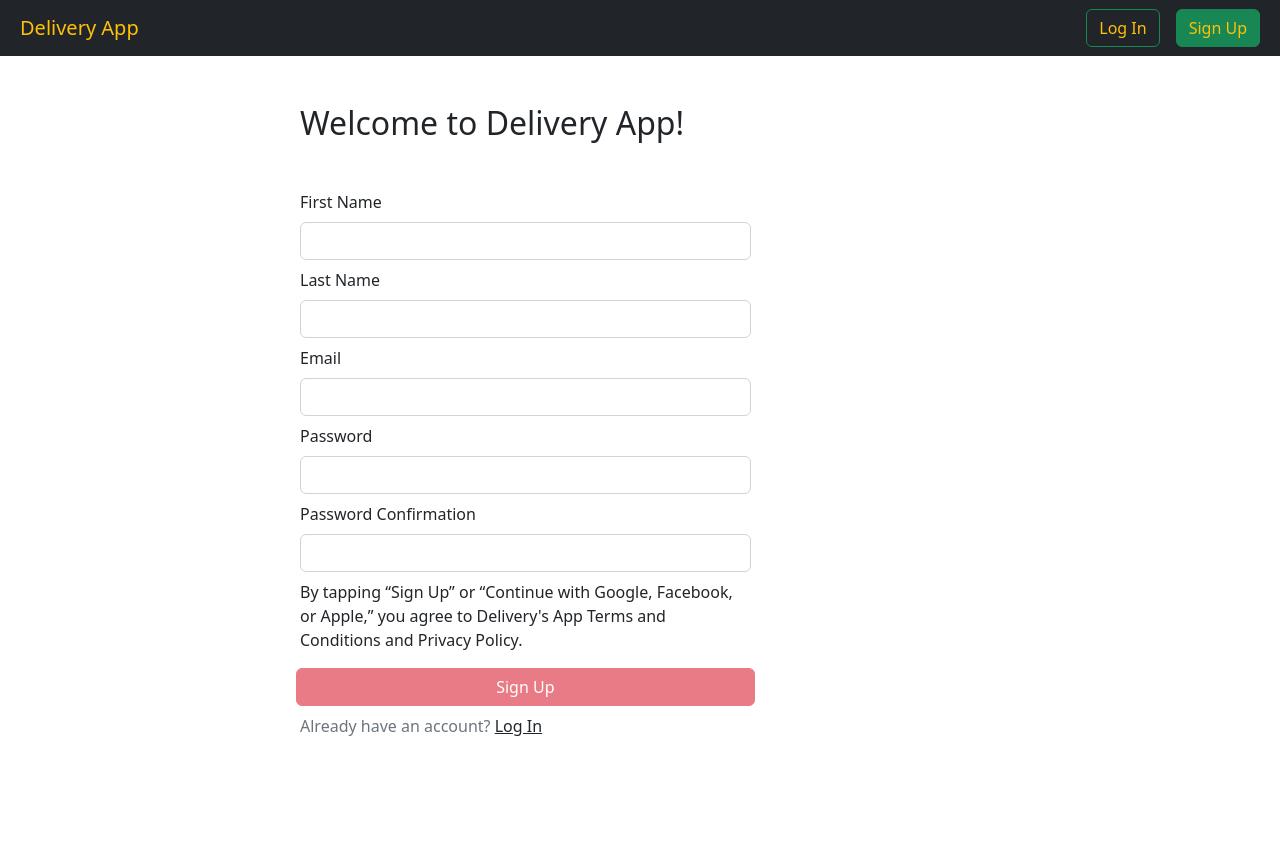
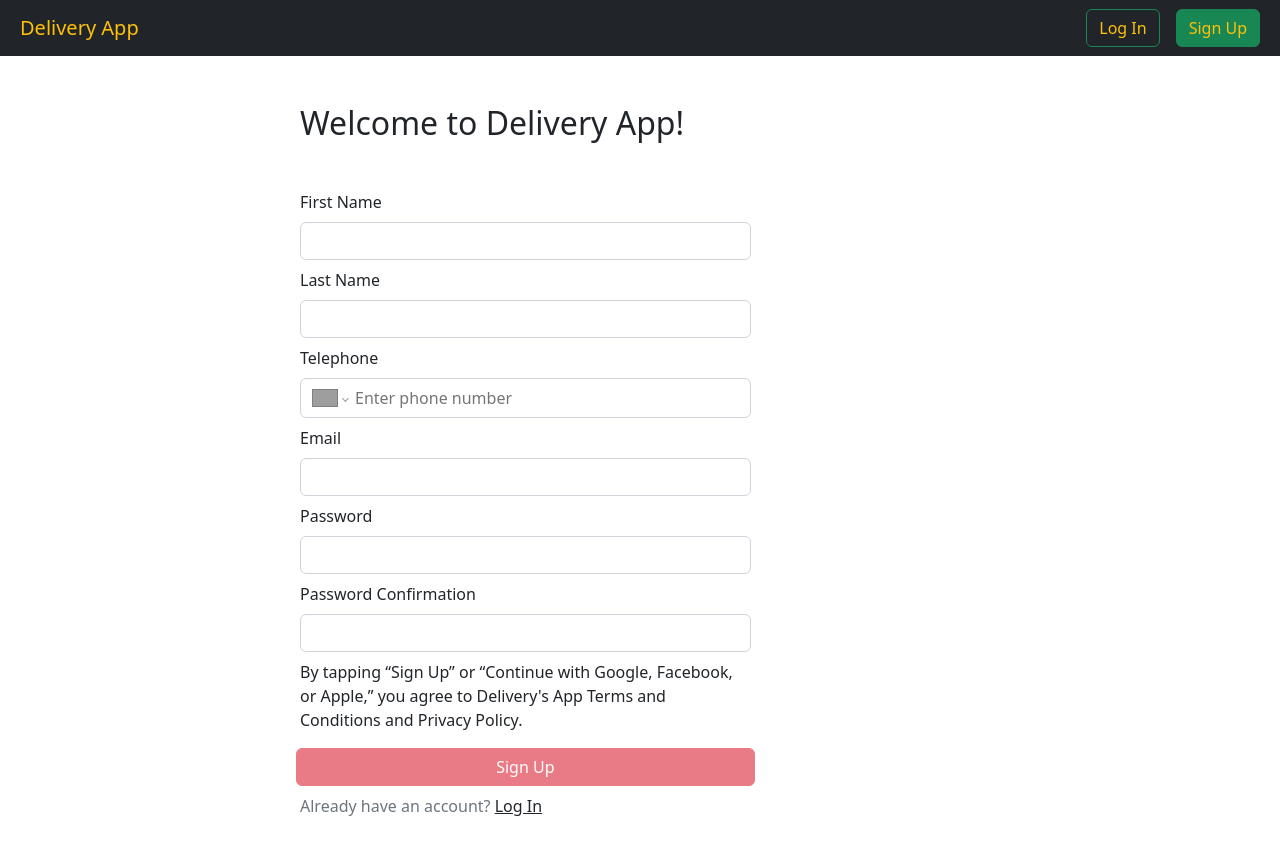
Before and after one commit to khorosh1lov/client, a React (Create React App) app: page /signup in a window 1280 px wide. Shown: the top 854 px of the page. Before the commit the page ends 802 px from the top, so only its background shows below. Built offline with nearby package versions, Linux system fonts and the light colour scheme; grey boxes are pictures that could not be loaded.

Commit message:
Last step

```diff
--- a/src/components/auth/SignUpForm.js
+++ b/src/components/auth/SignUpForm.js
@@ -6,14 +6,13 @@ import ErrorPasswordLength from "../forms/ErrorPasswordLength";
 import ErrorPasswordMatch from "../forms/ErrorPasswordMatch";
 import ErrorRequiredMessage from "../forms/ErrorRequiredMessage";
 import Input from '../forms/Input';
+import TelInput from '../forms/TelInput';
 import axios from "axios";
 import { useState } from "react";
 
 /*
 import LoginWithThirdParty from "../forms/LogInWithThirdParty";
-import TelInput from "../forms/TelInput"; */
-
-
+ */
 
 
 function SignUpForm() {
@@ -124,11 +123,11 @@ function SignUpForm() {
         />
         <ErrorRequiredMessage label="Last Name" value={lastName} />
 
-        {/* <TelInput
+        <TelInput
           label="Telephone"
           phone={phone}
           setPhone={setPhone}
-        ></TelInput> */}
+        ></TelInput>
 
         <Input
           label="Email"
```
